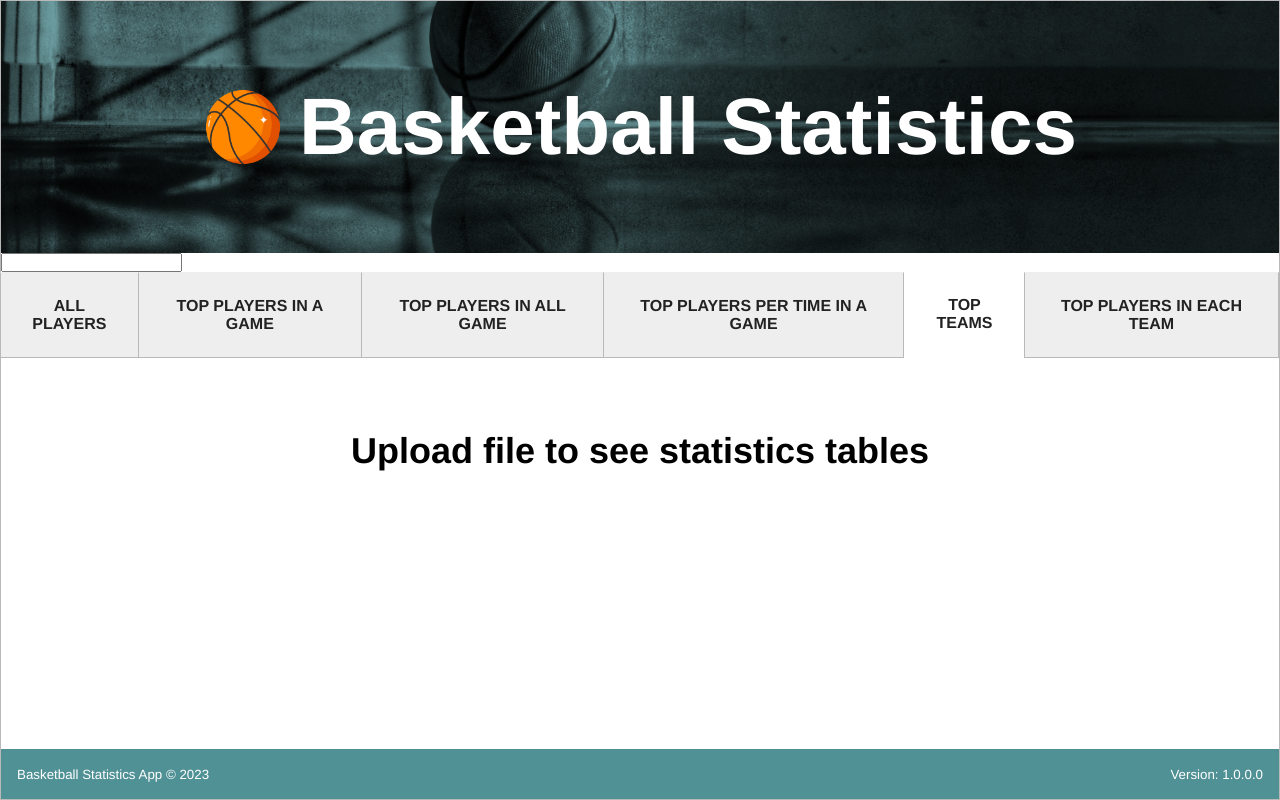
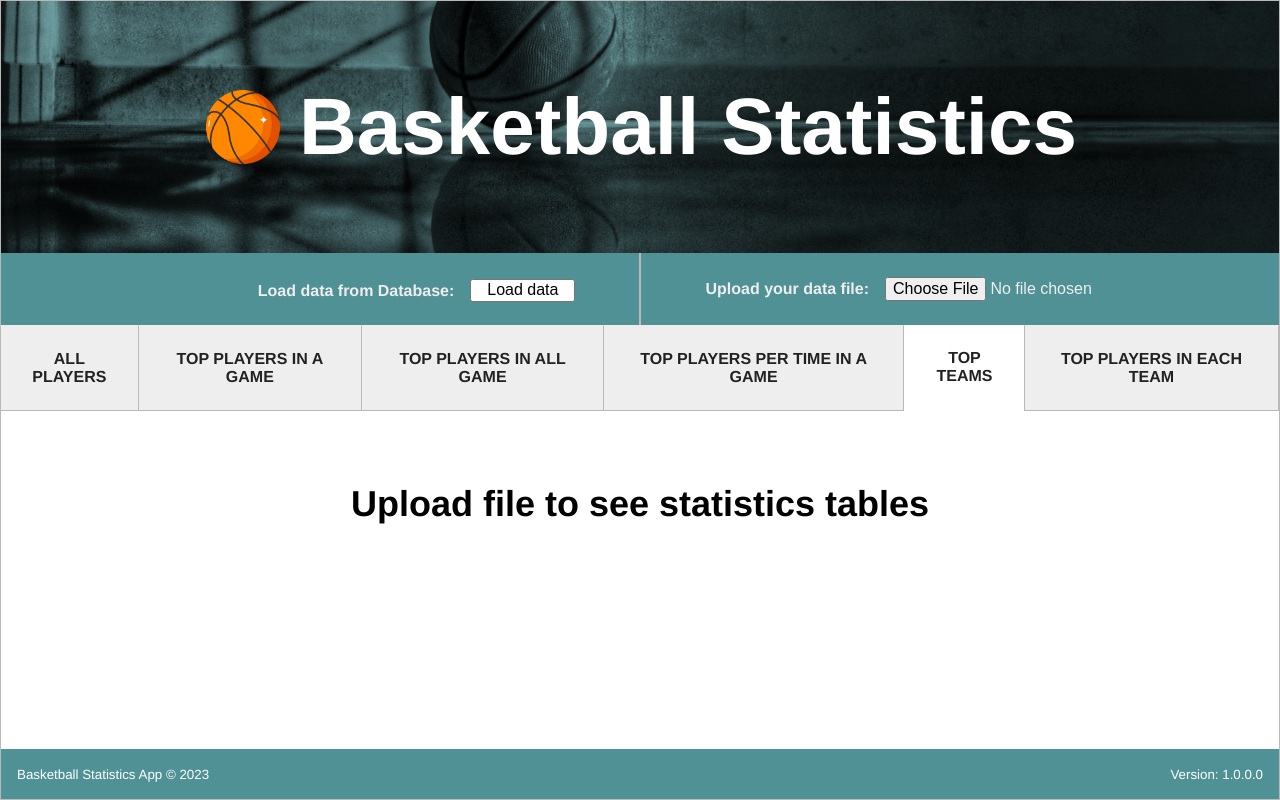
Before and after one commit to Slavcheva/basketball-statistics, a React (Create React App) app: page /most-team-points in a window 1280 px wide. Built offline with nearby package versions, Linux system fonts and the light colour scheme.

Commit message:
Add functionality to load data in json format

```diff
--- a/src/components/pages/MostPointsScoredInAllGameByTeamTable.jsx
+++ b/src/components/pages/MostPointsScoredInAllGameByTeamTable.jsx
@@ -1,6 +1,7 @@
 import React, {useContext} from 'react';
 import {DataContext} from "../../contexts/DataContext";
-import Heading from "../atoms/Heading/Heading";import StatisticComponent from "../templates/StatisticComponent/StatisticComponent";
+import Heading from "../atoms/Heading/Heading";
+import StatisticComponent from "../templates/StatisticComponent/StatisticComponent";
 
 function MostPointsScoredInAllGameByTeamTable() {
 
--- a/src/components/templates/Main/Main.css
+++ b/src/components/templates/Main/Main.css
@@ -1,5 +1,9 @@
 .app-content{
     flex:1 1 auto;
     background: white;
-    /*background: center/cover no-repeat url("../../../assets/home-bg.jpg");*/
 }
+
+.app-content .buttons{
+    display: flex;
+    background-color: rgb(80, 145, 150);
+}
--- a/src/components/templates/Main/Main.jsx
+++ b/src/components/templates/Main/Main.jsx
@@ -13,12 +13,13 @@ import {DataContext} from "../../../contexts/DataContext";
 import Input from "../../atoms/Input/Input";
 import Home from "../../pages/Home/Home";
 import {isInvalidData} from "../../../utils/validateData";
+import {selectData} from "../../../utils/modifyData";
 
 function Main() {
 
-    const [data, setData] = useState([]);
+    const [fileData, setFileData] = useState([]);
+    const [jsonData, setJsonData] = useState([]);
     const [errors, setErrors] = useState([]);
-
 
     function handleFileUpload(e) {
         e.preventDefault();
@@ -26,28 +27,57 @@ function Main() {
         const reader = new FileReader();
         if (file != null && file.size > 0) {
             reader.readAsText(file);
+            setJsonData([]);
 
             reader.onload = function () {
                 const dataString = reader.result;
                 const sanitizedData = sanitizeData(dataString);
 
                 if (!isInvalidData(sanitizedData).length) {
-                    setData(sanitizedData);
+                    setFileData(sanitizedData);
                 } else {
+                    setErrors(isInvalidData(sanitizedData));
                     e.target.value = null;
-                    setErrors(isInvalidData(sanitizedData));
                 }
             }
         }
+
     }
 
-    return (
+    async function handleLoadDataFromDB(e) {
+        e.preventDefault();
+
+        try {
+            const result = await (await fetch(`statistics.json`)).json()
+            setJsonData(result["statistic"]);
+            setFileData([]);
+        } catch (err) {
+            console.log(err.message)
+        }
+    }
+
+    const data = selectData(fileData, jsonData);
+
+     return (
         <DataContext.Provider value={{data}}>
             <main className="app-content">
-
-                <Input handleFileUpload={handleFileUpload}/>
+                <div className="buttons">
+                    <Input
+                        handleLoadDataFromDB={handleLoadDataFromDB}
+                        className={"json-load"}
+                        type={"submit"}
+                        value={"Load data"}
+                        labelText={"Load data from Database:"}
+                    />
+                    <Input
+                        handleFileUpload={handleFileUpload}
+                        className={"file-upload"}
+                        type={"file"}
+                        labelText={"Upload your data file:"}
+                    />
+                </div>
                 <Navigation/>
-                {!!data.length
+                {!!(fileData.length || jsonData.length)
                     ? <>
                         <div className="statistic-page">
                             <Routes>
@@ -65,7 +95,8 @@ function Main() {
                 }
             </main>
         </DataContext.Provider>
-    );
+    )
+        ;
 }
 
 
--- a/src/utils/modifyData.js
+++ b/src/utils/modifyData.js
@@ -6,7 +6,7 @@ export function modifyData(arr, headings, reduceCriterion) {
             "Team": row[1],
             "Time": row[2],
             "Points Score": row[3],
-            "Points Score per Time": row[3] / row[2],
+            "Points Score per Time": (row[3] / row[2]).toFixed(3),
         }
         const newObj = {};
 
@@ -54,3 +54,14 @@ function createUniqueElements(data, reduceCriterion) {
 
     return [...elementsSet]
 }
+
+
+export function selectData(fileData, jsonData) {
+    const jsonModifyData = jsonData.map(e => {
+        return Object.values(e)
+    });
+
+    let selectData = [fileData, jsonModifyData].filter(d => d.length !== 0);
+
+    return selectData[0];
+}
```
Also changed, not shown: public/statistics.json (added, +88 -0 lines).
